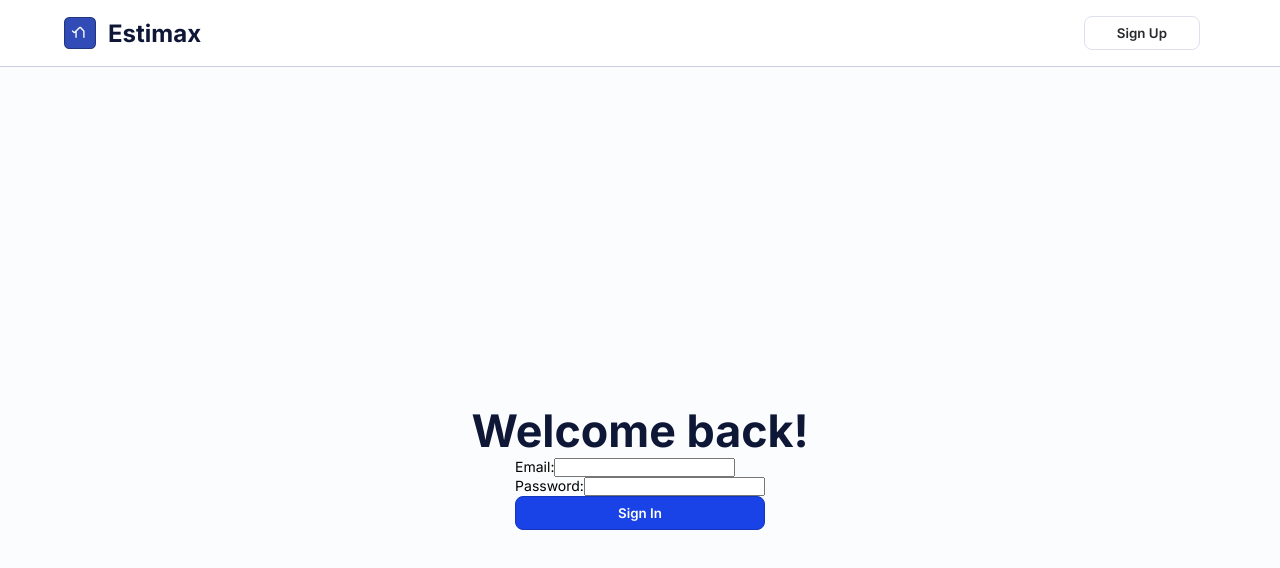
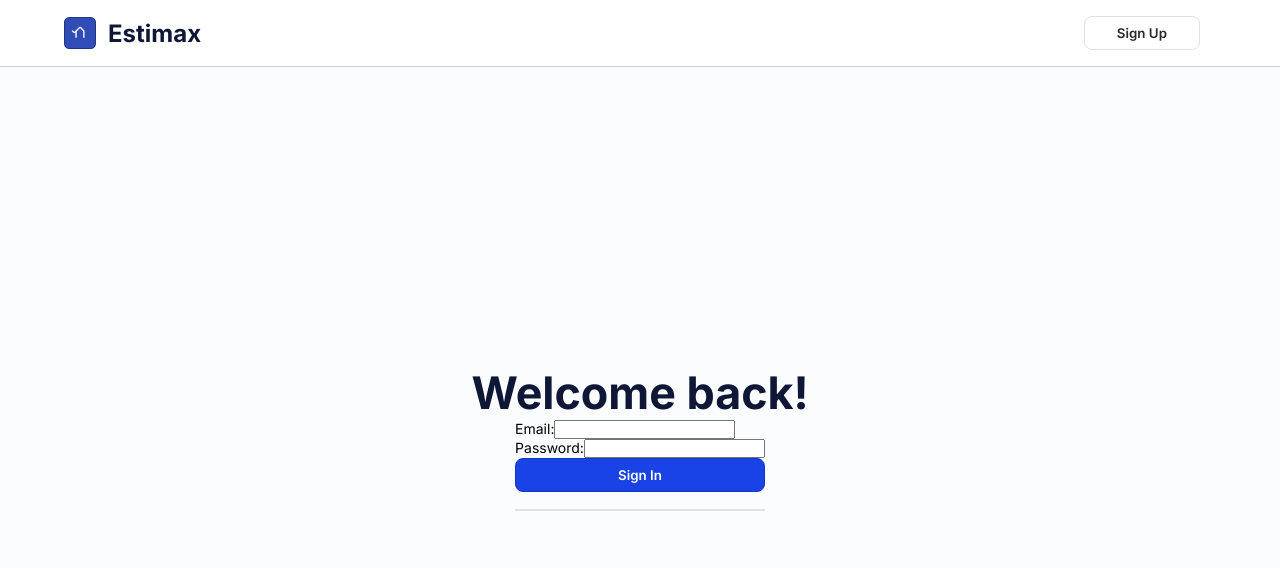
Before and after one commit to zack-ashen/estimax-legacy, a React (Create React App) app in the folder frontend/: page /signin in a window 1280 px wide. Shown: the top 568 px of the page. Built offline with nearby package versions, Linux system fonts and the light colour scheme; no server answers.

Commit message:
google auth clean up

```diff
--- a/frontend/src/components/GoogleAuth/GoogleAuth.module.scss
+++ /dev/null
@@ -1,6 +0,0 @@
-
-
-
-.googleButton {
-  display: none;
-}
--- a/frontend/src/components/GoogleAuth/GoogleAuth.tsx
+++ b/frontend/src/components/GoogleAuth/GoogleAuth.tsx
@@ -1,9 +1,8 @@
-import { useEffect, useRef, useState } from "react"
+import { useEffect, useState } from "react"
 import { PreAuth } from "../../App"
 import { AuthUser } from "../../types";
 
-import styles from './GoogleAuth.module.scss'
-import { useGoogleLogin } from "@react-oauth/google";
+import { GoogleLogin } from "@react-oauth/google";
 
 interface GoogleAuthProps {
   signIn: (preAuthObj: PreAuth) => void;
@@ -14,17 +13,15 @@ interface GoogleAuthProps {
 
 export default function GoogleAuth({signIn, referral, authUser}: GoogleAuthProps) {
   const [windowWidth, setWindowWidth] = useState(window.innerWidth);
+  const [buttonWidth, setButtonWidth] = useState('400');
 
-  useEffect(() => {
-    if (!window.google) return;
-
-    const handleCallbackResponse = (payload: any) => {
+  const handleCallbackResponse = ({credential, clientId}: CredentialResponse) => {
     fetch('/api/auth/googleAuth', {
       method: "POST",
       headers: { 'Content-Type': 'application/json' },
       body: JSON.stringify({
-          credential: payload.credential,
-          clientId: payload.clientId,
+        credential: credential,
+        clientId: clientId,
         referral,
         newUser: authUser
       })
@@ -41,24 +38,30 @@ export default function GoogleAuth({signIn, referral, authUser}: GoogleAuthProps
         }
       })
   }
+
+  useEffect(() => {
     const handleResize = () => setWindowWidth(window.innerWidth);
     window.addEventListener('resize', handleResize);
 
-    window.google.accounts.id.initialize({
-      client_id: process.env.REACT_APP_OAUTH_CLIENT_ID!,
-      callback: handleCallbackResponse
-    });
+    if (windowWidth < 500) {
+      setButtonWidth('250')
+    } else if (windowWidth >= 500 && buttonWidth === '250') {
+      setButtonWidth('400')
+    }
 
-    const buttonWidth = windowWidth > 1050 ? '450' : '100';
+    return () => window.removeEventListener('resize', handleResize);
+  }, [windowWidth, buttonWidth]);
 
-    window.google.accounts.id.renderButton(
-      document.getElementById("login")!,
-      { theme: 'outline', size: "large", type: 'standard', width: buttonWidth }
-    );
-
-
-  }, [authUser, referral, signIn, windowWidth])
-
-  return (<div id="login"></div>)
+  return (
+    <GoogleLogin
+      theme='outline'
+      width={buttonWidth}
+      onSuccess={handleCallbackResponse}
+      onError={() => {
+        console.log('Login Failed');
+      }}
+      text='continue_with'
+    />
+  )
 
 }
--- a/frontend/src/pages/AuthForms/AuthForms.module.scss
+++ b/frontend/src/pages/AuthForms/AuthForms.module.scss
@@ -1,4 +1,4 @@
-
+@import '../../styles/variables';
 
 
 
@@ -15,3 +15,10 @@
     flex-direction: column;
   }
 }
+
+.divider {
+  height: 1.75px;
+  background-color: $grey-300;
+  border: none;
+  margin: 1.1rem 0;
+}
--- a/frontend/src/pages/AuthForms/SignIn.tsx
+++ b/frontend/src/pages/AuthForms/SignIn.tsx
@@ -2,7 +2,7 @@ import { useState } from 'react';
 
 import styles from './AuthForms.module.scss'
 import { PreAuth } from '../../App';
-import { CredentialResponse, GoogleLogin } from '@react-oauth/google';
+import { CredentialResponse } from '@react-oauth/google';
 import Button, { ButtonStyles } from '../../components/Button/Button';
 import GoogleAuth from '../../components/GoogleAuth/GoogleAuth';
 
@@ -38,29 +38,6 @@ function SignIn({ signIn }: SignInProps) {
       })
   }
 
-  const authWithGoogle = ({credential, clientId}: CredentialResponse) => {
-    fetch('/api/auth/googleAuth', {
-      method: "POST",
-      headers: { 'Content-Type': 'application/json' },
-      body: JSON.stringify({
-        clientId,
-        credential
-      })
-    })
-      .then(response => response.json())
-      .then(data => {
-        if (data.error) {
-          console.error(data.error)
-        } else {
-          signIn({
-            token: data.token,
-            user: data.user
-          })
-        }
-      })
-  }
-
-
   return (
     <div className={styles.container}>
     <h2>Welcome back!</h2>
@@ -84,14 +61,7 @@ function SignIn({ signIn }: SignInProps) {
           />
         </label>
         <Button buttonStyle={ButtonStyles.PRIMARY} onClick={auth}>Sign In</Button>
-        {/* <GoogleLogin
-          theme='outline'
-          onSuccess={authWithGoogle}
-          onError={() => {
-            console.log('Login Failed');
-          }}
-          text='continue_with'
-        /> */}
+        <hr className={styles.divider}/>
         <GoogleAuth signIn={signIn}/>
       </form>
     </div>
```
Lines whose indentation alone changed are shown as unchanged.
